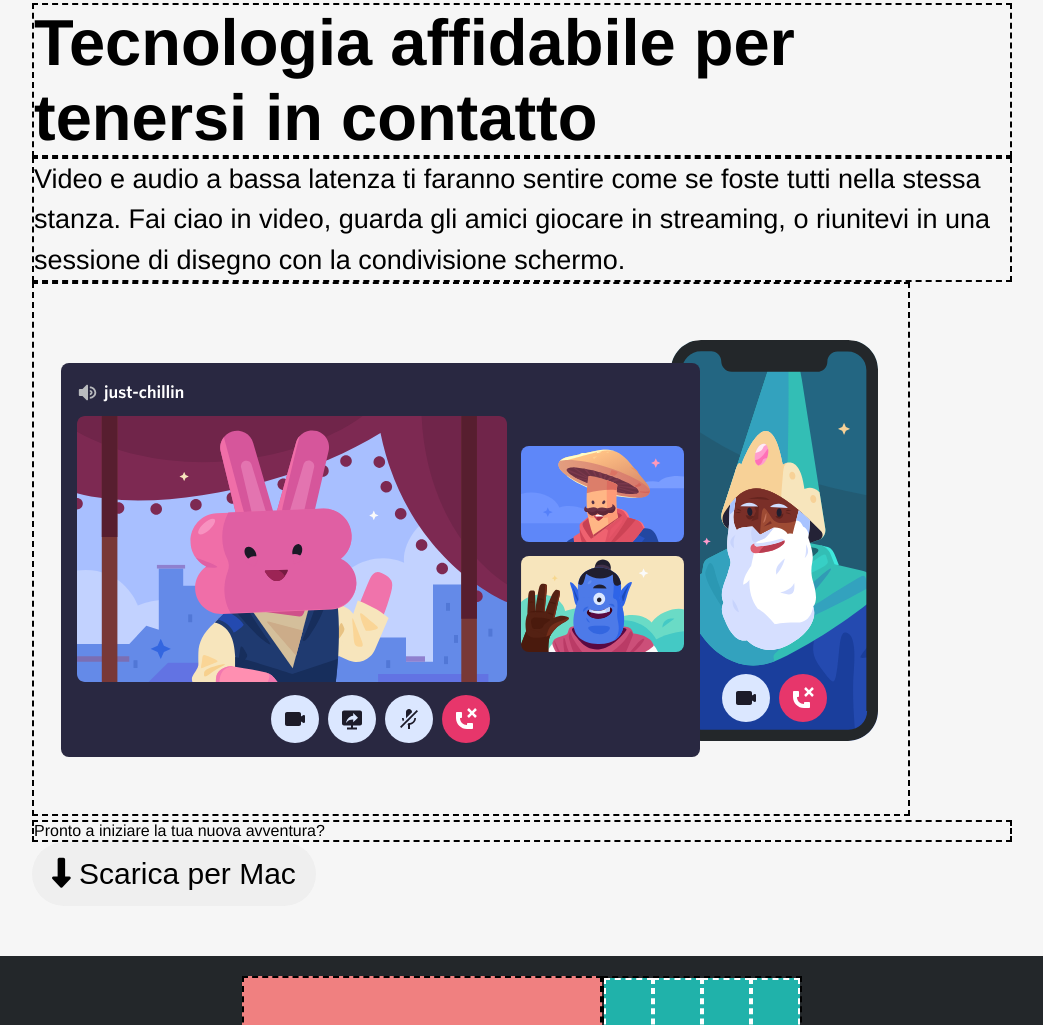
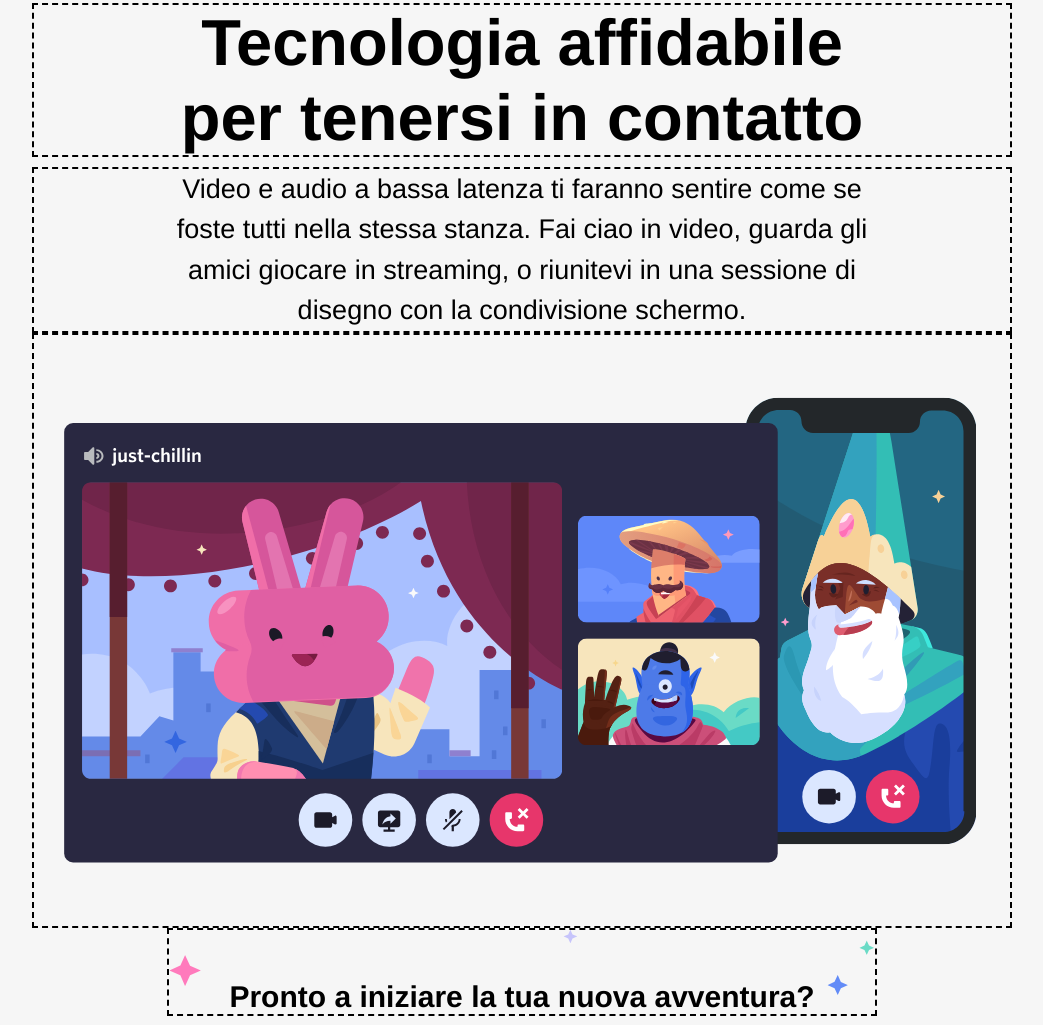
Before and after one commit to MattiaZecchinato/htmlcss-discord, a plain HTML site: page index.html in a window 1280 px wide. Shown: the part 4064-5089 px from the top of the page, without its empty margins (118-1161 px from the left). Drawn offline with Linux system fonts and the light colour scheme.

Commit message:
style: add element block n4 main section style

```diff
--- a/css/style.css
+++ b/css/style.css
@@ -204,15 +204,42 @@ main > div:nth-child(even) {
 /*** big article container ***/
 .big-article-container {
 
-    justify-content: center;
+    display: flex;
+    flex-direction: column;
+    align-items: center;
 }
 
-.big-article-box {
+.big-article-container button {
 
-    height: 500px;
+    background-color: #7288da;
+    color: #ffffff;
+}
 
-    flex-grow: 1;
-    background-color: #228b22;
+.big-article-container h2,
+.big-article-container p {
+
+    text-align: center;
+    padding: 0px 120px;
+}
+
+.big-article-container h2 {
+
+    margin-bottom: 10px;
+}
+
+.background-text {
+
+    background-image: url(../img/stars.svg);
+    background-size: contain;
+    background-repeat: no-repeat;
+    font-size: 30px;
+    font-weight: bold;
+    padding: 50px 60px 0px;
+    margin-bottom: 50px;
+}
+.big-article-container img {
+
+    width: 100%;
 }
 
 /*** multiple article container ***/
```
